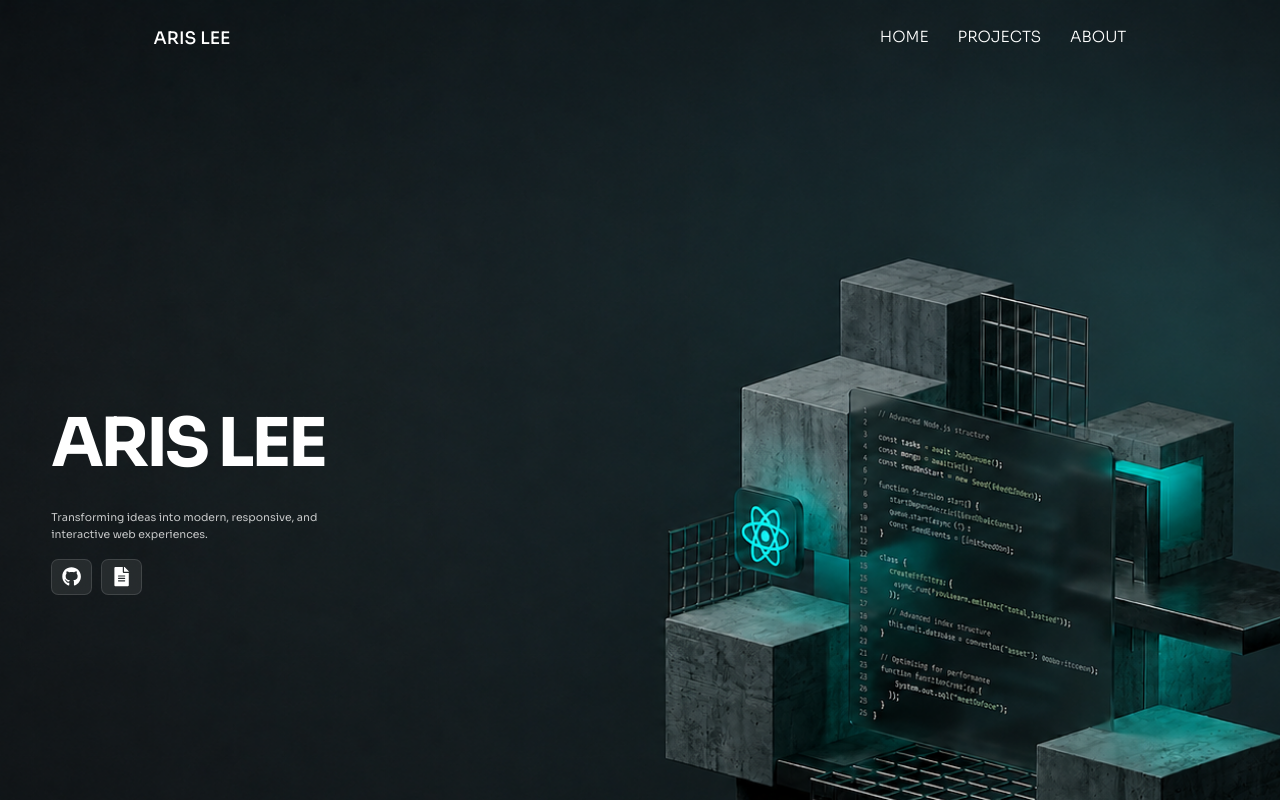
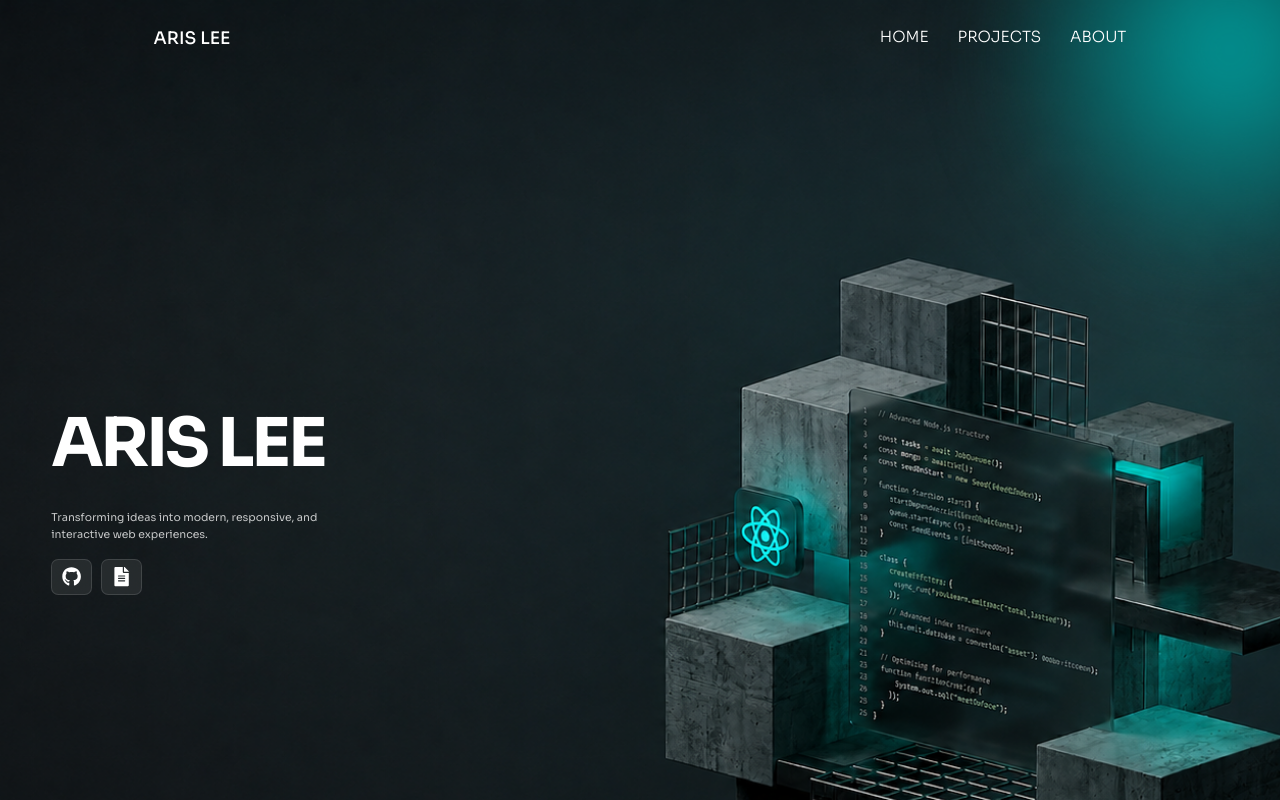
Before and after one commit to abraaogg/portfolio, a React (Vite) app: page / in a window 1280 px wide. Shown: the top 800 px of the page. Built offline with nearby package versions, Linux system fonts and the light colour scheme.

Commit message:
background-effect

```diff
--- a/src/App.css
+++ b/src/App.css
@@ -32,3 +32,26 @@ body {
   color: #14191c; /* Changes highlighted text color */
   background-color: #617070; /* Changes highlight background color */
 }
+
+.blur-circle {
+  position: fixed;
+
+  width: 500px;
+  height: 500px;
+
+  border-radius: 50%;
+
+  background: radial-gradient(
+    circle,
+    rgb(0, 163, 162),
+    transparent 70%
+  );
+
+  filter: blur(40px);
+
+  top: -200px;
+  right: -200px;
+
+  z-index: 0;
+  pointer-events: none;
+}
--- a/src/App.jsx
+++ b/src/App.jsx
@@ -6,10 +6,12 @@ import Projects from "./components/Projects";
 import Skills from "./components/Skills";
 import About from "./components/About";
 import Footer from "./components/Footer";
+import BackgroundEffect from "./components/BackgroundEffect";
 
 function App() {
   return (
     <>
+    <BackgroundEffect/>
       <Header />
       <Home />
       <Projects />
--- /dev/null
+++ b/src/components/BackgroundEffect.jsx
@@ -0,0 +1,37 @@
+import { useRef, useLayoutEffect } from "react";
+import gsap from "gsap";
+import { ScrollTrigger } from "gsap/ScrollTrigger";
+
+gsap.registerPlugin(ScrollTrigger);
+
+function BackgroundEffect() {
+  const circle = useRef();
+
+  useLayoutEffect(() => {
+    const ctx = gsap.context(() => {
+      const timeline = gsap.timeline({
+        scrollTrigger: {
+          trigger: document.body,
+          start: "top top",
+          end: "bottom bottom",
+          scrub: 1,
+        },
+      });
+
+      timeline
+        .to(circle.current, {
+          x: "-80vw",
+          y: "80vh",
+        })
+        .to(circle.current, {
+          x: "0vw",
+        });
+    }, circle);
+
+    return () => ctx.revert();
+  }, []);
+
+  return <div ref={circle} className="blur-circle" />;
+}
+
+export default BackgroundEffect;
--- a/src/styles/about.css
+++ b/src/styles/about.css
@@ -1,6 +1,8 @@
 .about {
+  position: relative;
   background-color: #dedede;
   color: var(--subtitle-color);
+  z-index: 1;
 }
 
 .about-container {
```
